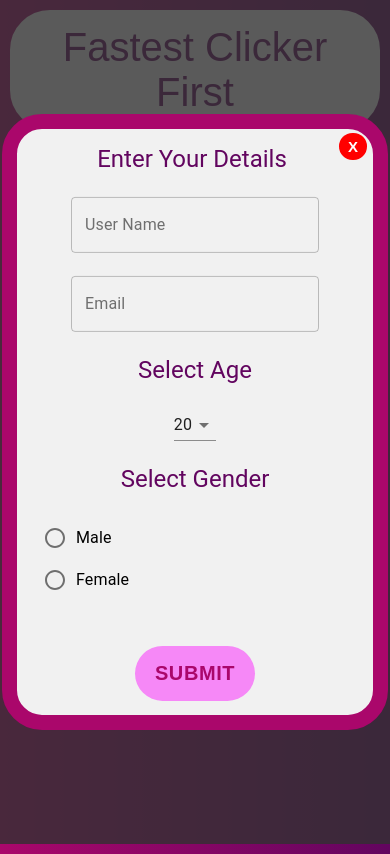
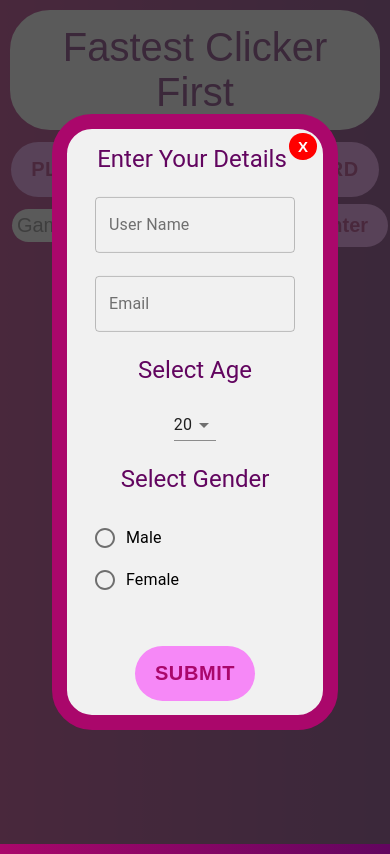
Before and after one commit to greekavi/ClickerGame, a React (Create React App) app: page / in a window 390 px wide. Both pictures are taken after a click on the button "PLAY GAME". Built offline with nearby package versions, Linux system fonts and the light colour scheme.

Commit message:
fixed responsiveness problem

```diff
--- a/src/components/Form/Form.css
+++ b/src/components/Form/Form.css
@@ -15,8 +15,8 @@
     background: #f1f1f1;
     padding: 14px 28px;
     border-radius: 40px;
-    max-width: 700px;
-    min-width: 300px;
+    max-width: 600px;
+    min-width: 200px;
     border: solid 15px #aa076b ;
 }
 label{
--- a/src/components/LeaderBoard/LeaderBoard.css
+++ b/src/components/LeaderBoard/LeaderBoard.css
@@ -7,7 +7,7 @@
     background: #f1f1f1;
     padding: 14px 28px;
     border-radius: 40px;
-    max-width: 700px;
-    min-width: 300px;
+    max-width: 600px;
+    min-width: 200px;
     border: solid 15px #aa076b ;
 }
--- a/src/components/Ready/Ready.css
+++ b/src/components/Ready/Ready.css
@@ -36,6 +36,6 @@ h4{
     padding: 14px 28px;
     border-radius: 40px;
     max-width: 600px;
-    min-width: 300px;
+    min-width: 200px;
 
 }
```
